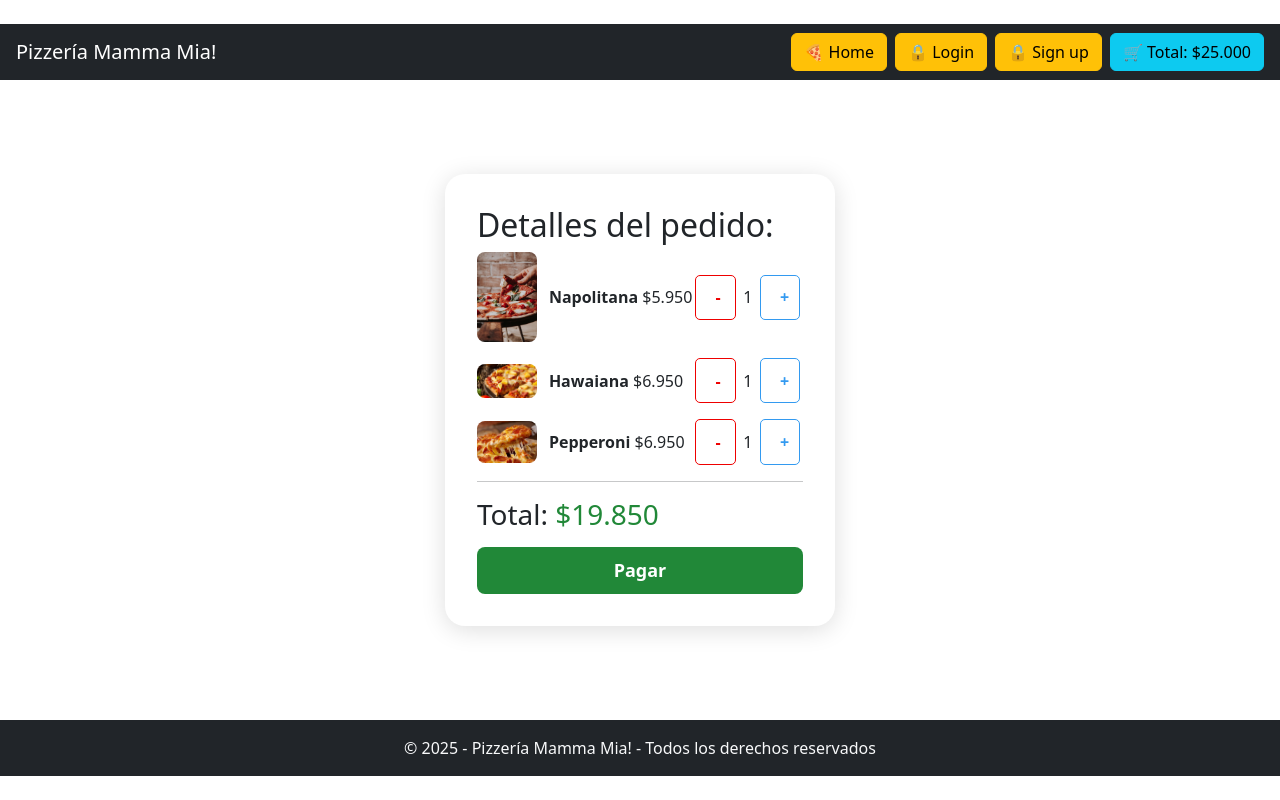
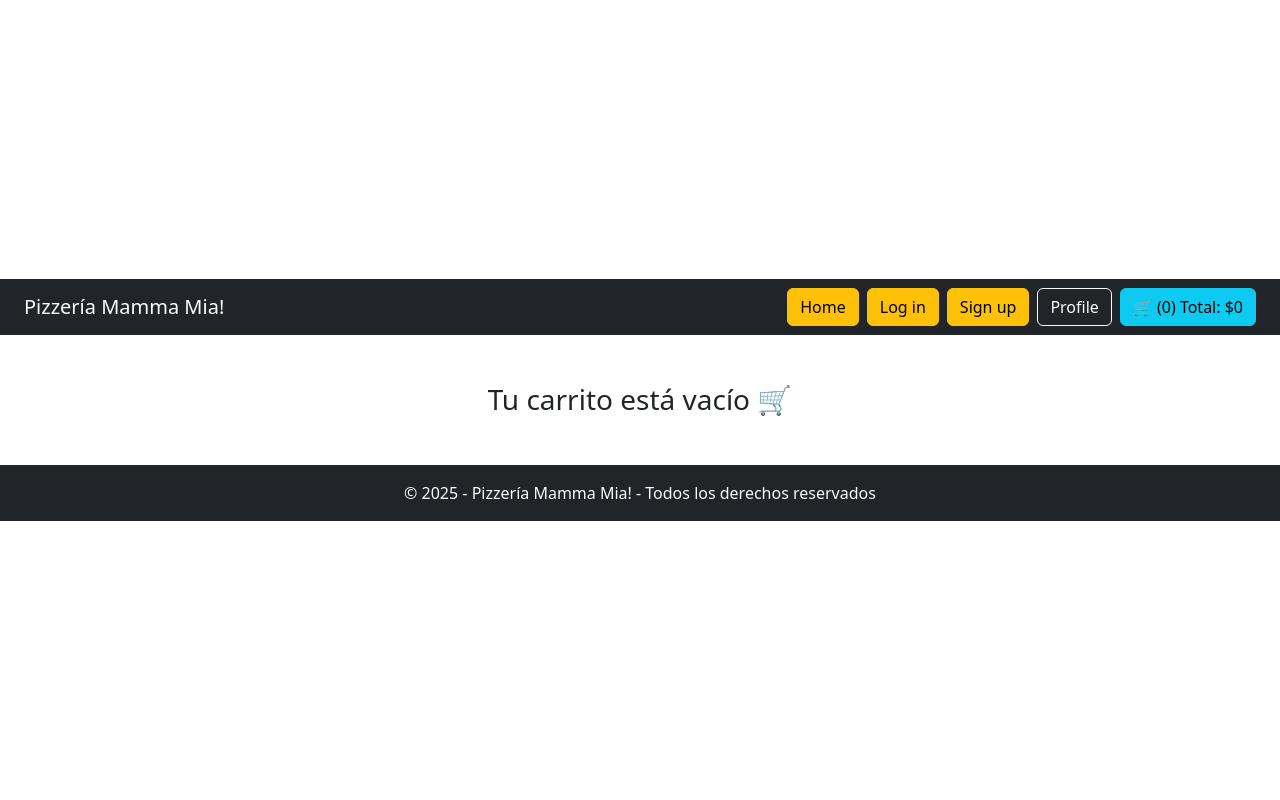
Before and after one commit to D-Rivas/pizzeria-react, a React (Vite) app: page /cart in a window 1280 px wide. Built offline with nearby package versions, Linux system fonts and the light colour scheme.

Commit message:
Add context

```diff
--- a/src/components/CardPizza.jsx
+++ b/src/components/CardPizza.jsx
@@ -1,29 +1,31 @@
-import React from "react";
 import { Link } from "react-router-dom";
+import { useCart } from "../context/CartContext";
 
 export default function CardPizza({ id, name, price, ingredients, img }) {
+  const { addToCart } = useCart();
+
   return (
     <div className="card col-md-4 m-3 p-0" style={{ maxWidth: 320 }}>
-      <img
-        src={img}
-        className="card-img-top"
-        alt={name}
-        style={{ height: 170, objectFit: "cover" }}
-      />
+      <img src={img} className="card-img-top" alt={name} style={{ height: 170, objectFit: "cover" }} />
       <div className="card-body">
         <h5 className="card-title">{name}</h5>
+
         <p className="card-text mb-1"><strong>Ingredientes:</strong></p>
         <ul>
           {ingredients.map((ing, i) => <li key={i}>{ing}</li>)}
         </ul>
-        <p><strong>Precio:</strong> ${price.toLocaleString("es-CL")}</p>
 
-        <div className="d-flex justify-content-between mt-2">
-          <Link to={`/pizza/${id}`} className="btn btn-primary">
+        <p className="mb-3"><strong>Precio:</strong> ${price.toLocaleString("es-CL")}</p>
+
+        <div className="d-flex gap-2">
+          <Link to={`/pizza/${id}`} className="btn btn-outline-primary w-50">
             Ver más
           </Link>
-          <button className="btn btn-success">
-            Añadir al carrito
+          <button
+            className="btn btn-success w-50"
+            onClick={() => addToCart({ id, name, price, img })}
+          >
+            Añadir
           </button>
         </div>
       </div>
--- a/src/components/Navbar.jsx
+++ b/src/components/Navbar.jsx
@@ -1,14 +1,21 @@
 import { Link } from "react-router-dom";
+import { useCart } from "../context/CartContext";
 
 export default function Navbar() {
+  const { total, count } = useCart();
+
   return (
-    <nav className="navbar navbar-dark bg-dark px-3">
-      <span className="navbar-brand">Pizzería Mamma Mia!</span>
+    <nav className="navbar navbar-dark bg-dark px-4 d-flex justify-content-between">
+      <Link className="navbar-brand text-decoration-none text-light" to="/">Pizzería Mamma Mia!</Link>
+
       <div className="d-flex gap-2">
-        <Link to="/" className="btn btn-warning">🍕 Home</Link>
-        <Link to="/login" className="btn btn-warning">🔒 Login</Link>
-        <Link to="/register" className="btn btn-warning">🔒 Sign up</Link>
-        <Link to="/cart" className="btn btn-info">🛒 Total: $25.000</Link>
+        <Link to="/" className="btn btn-warning">Home</Link>
+        <Link to="/login" className="btn btn-warning">Log in</Link>
+        <Link to="/register" className="btn btn-warning">Sign up</Link>
+        <Link to="/profile" className="btn btn-outline-light">Profile</Link>
+        <Link to="/cart" className="btn btn-info">
+          🛒 ({count}) Total: ${total.toLocaleString("es-CL")}
+        </Link>
       </div>
     </nav>
   );
--- /dev/null
+++ b/src/context/CartContext.jsx
@@ -0,0 +1,65 @@
+import { createContext, useContext, useMemo, useState, useEffect } from "react";
+
+const CartContext = createContext();
+
+export const useCart = () => useContext(CartContext);
+
+export function CartProvider({ children }) {
+
+  const [cart, setCart] = useState(() => {
+    try {
+      const raw = localStorage.getItem("cart");
+      return raw ? JSON.parse(raw) : [];
+    } catch {
+      return [];
+    }
+  });
+
+  useEffect(() => {
+    localStorage.setItem("cart", JSON.stringify(cart));
+  }, [cart]);
+
+  const addToCart = (pizza) => {
+    setCart((prev) => {
+      const found = prev.find((p) => p.id === pizza.id);
+      if (found) {
+        return prev.map((p) =>
+          p.id === pizza.id ? { ...p, quantity: p.quantity + 1 } : p
+        );
+      }
+      return [...prev, { ...pizza, quantity: 1 }];
+    });
+  };
+
+  const changeQty = (id, delta) => {
+    setCart((prev) =>
+      prev
+        .map((p) => (p.id === id ? { ...p, quantity: Math.max(0, p.quantity + delta) } : p))
+        .filter((p) => p.quantity > 0)
+    );
+  };
+
+  const removeFromCart = (id) => {
+    setCart((prev) => prev.filter((p) => p.id !== id));
+  };
+
+  const clearCart = () => setCart([]);
+
+  const { total, count } = useMemo(() => {
+    const t = cart.reduce((sum, p) => sum + p.price * p.quantity, 0);
+    const c = cart.reduce((sum, p) => sum + p.quantity, 0);
+    return { total: t, count: c };
+  }, [cart]);
+
+  const value = {
+    cart,
+    addToCart,
+    changeQty,
+    removeFromCart,
+    clearCart,
+    total,
+    count,
+  };
+
+  return <CartContext.Provider value={value}>{children}</CartContext.Provider>;
+}
--- a/src/pages/Cart.jsx
+++ b/src/pages/Cart.jsx
@@ -1,106 +1,46 @@
-import React, { useState } from "react";
-import { pizzaCart } from "../data/pizzas";
+import { useCart } from "../context/CartContext";
 
 export default function Cart() {
-  const [cart, setCart] = useState([...pizzaCart]);
+  const { cart, changeQty, removeFromCart, clearCart, total } = useCart();
 
-
-  const updateQuantity = (id, delta) => {
-    setCart(cart =>
-      cart
-        .map(pizza =>
-          pizza.id === id
-            ? { ...pizza, quantity: Math.max(0, pizza.quantity + delta) }
-            : pizza
-        )
-        .filter(pizza => pizza.quantity > 0)
+  if (!cart.length) {
+    return (
+      <div className="container my-5 text-center">
+        <h3>Tu carrito está vacío 🛒</h3>
+      </div>
     );
-  };
-
-
-  const total = cart.reduce(
-    (sum, pizza) => sum + pizza.price * pizza.quantity,
-    0
-  );
+  }
 
   return (
-    <div
-      style={{
-        display: "flex",
-        justifyContent: "center",
-        alignItems: "center",
-        minHeight: "80vh",
-      }}
-    >
-      <div
-        style={{
-          background: "#fff",
-          padding: 32,
-          borderRadius: 20,
-          minWidth: 350,
-          boxShadow: "0 4px 24px #0002",
-        }}
-      >
-        <h2>Detalles del pedido:</h2>
-        {cart.map((pizza) => (
-          <div key={pizza.id} style={{ display: "flex", alignItems: "center", marginBottom: 16 }}>
-            <img src={pizza.img} alt={pizza.name} width={60} style={{ marginRight: 12, borderRadius: 8 }} />
-            <div style={{ flex: 1 }}>
-              <strong>{pizza.name}</strong> <span> ${pizza.price.toLocaleString("es-CL")}</span>
+    <div className="container my-5" style={{ maxWidth: 800 }}>
+      <h4 className="mb-4">Detalles del pedido</h4>
+
+      {cart.map((p) => (
+        <div key={p.id} className="d-flex align-items-center justify-content-between border rounded p-2 mb-2">
+          <div className="d-flex align-items-center" style={{ gap: 12 }}>
+            <img src={p.img} alt={p.name} width={60} height={60} style={{ objectFit: "cover", borderRadius: 8 }} />
+            <div>
+              <strong>{p.name}</strong>
+              <div>${p.price.toLocaleString("es-CL")} c/u</div>
             </div>
-            <button
-              onClick={() => updateQuantity(pizza.id, -1)}
-              style={{
-                border: "1.5px solid #e00",
-                color: "#e00",
-                background: "none",
-                borderRadius: 5,
-                margin: "0 3px",
-                width: 30,
-                fontWeight: "bold",
-                cursor: "pointer",
-              }}
-            >
-              -
-            </button>
-            <span style={{ minWidth: 18, textAlign: "center" }}>{pizza.quantity}</span>
-            <button
-              onClick={() => updateQuantity(pizza.id, 1)}
-              style={{
-                border: "1.5px solid #339af0",
-                color: "#339af0",
-                background: "none",
-                borderRadius: 5,
-                margin: "0 3px",
-                width: 30,
-                fontWeight: "bold",
-                cursor: "pointer",
-              }}
-            >
-              +
-            </button>
           </div>
-        ))}
-        <hr />
-        <h3>
-          Total: <span style={{ color: "#218838" }}>${total.toLocaleString("es-CL")}</span>
-        </h3>
-        <button
-          style={{
-            width: "100%",
-            padding: 10,
-            background: "#218838",
-            color: "#fff",
-            border: "none",
-            fontWeight: "bold",
-            borderRadius: 8,
-            marginTop: 8,
-            fontSize: 18,
-            cursor: "pointer",
-          }}
-        >
-          Pagar
-        </button>
+
+          <div className="d-flex align-items-center" style={{ gap: 8 }}>
+            <button className="btn btn-outline-danger btn-sm" onClick={() => changeQty(p.id, -1)}>-</button>
+            <span style={{ minWidth: 24, textAlign: "center" }}>{p.quantity}</span>
+            <button className="btn btn-outline-primary btn-sm" onClick={() => changeQty(p.id, 1)}>+</button>
+            <button className="btn btn-outline-secondary btn-sm" onClick={() => removeFromCart(p.id)}>Eliminar</button>
+          </div>
+        </div>
+      ))}
+
+      <hr />
+      <div className="d-flex justify-content-between align-items-center">
+        <h4>Total: <span className="text-success">${total.toLocaleString("es-CL")}</span></h4>
+        <div className="d-flex gap-2">
+          <button className="btn btn-outline-secondary" onClick={clearCart}>Vaciar</button>
+          <button className="btn btn-success">Pagar</button>
+        </div>
       </div>
     </div>
   );
```
Also changed, not shown: src/App.jsx (+6 -3 lines).
